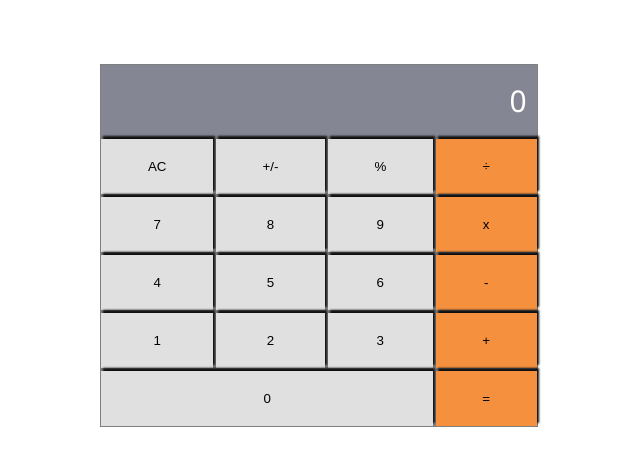
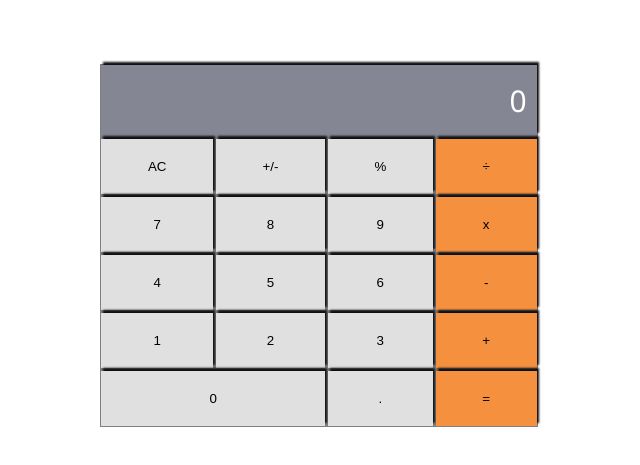
Before and after one commit to BertrandConxy/Math-magicians-app, a React (Create React App) app: page / in a window 1280 px wide. Shown: the part 155-620 px from the top of the page, without its empty margins (321-961 px from the left). Built offline with nearby package versions, Linux system fonts and the light colour scheme.

Commit message:
Refactored App.js and add the period button

```diff
--- a/src/App.js
+++ b/src/App.js
@@ -1,13 +1,10 @@
-/* eslint-disable react/prefer-stateless-function */
-import React, { Component } from 'react';
+import React from 'react';
 import Calculator from './components/Calculator';
 
-export default class App extends Component {
-  render() {
-    return (
-      <div className="App">
-        <Calculator />
-      </div>
-    );
-  }
-}
+const App = () => (
+  <div className="App">
+    <Calculator />
+  </div>
+);
+
+export default App;
--- a/src/components/Calculator.js
+++ b/src/components/Calculator.js
@@ -39,6 +39,7 @@ const Calculator = () => {
       <button type="button" id="3" className="three pad" onClick={clickHandler}>3</button>
       <button type="button" id="+" className="plus operator" onClick={clickHandler}>+</button>
       <button type="button" id="0" className="zero pad" onClick={clickHandler}>0</button>
+      <button type="button" id="." className="period pad" onClick={clickHandler}>.</button>
       <button type="button" id="=" className="equal operator" onClick={clickHandler}>=</button>
     </div>
   );
--- a/src/index.css
+++ b/src/index.css
@@ -37,11 +37,12 @@ button:active {
   display: flex;
   justify-content: flex-end;
   cursor: auto;
+  box-shadow: 2px -3px 2px #0f0f11;
 }
 
 .zero {
   grid-column-start: 1;
-  grid-column-end: 4;
+  grid-column-end: 3;
   cursor: pointer;
 }
 
```
